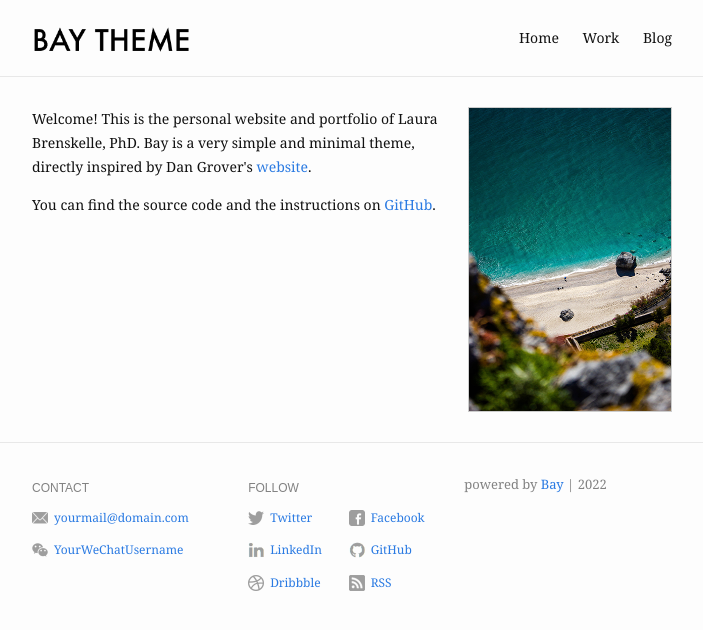
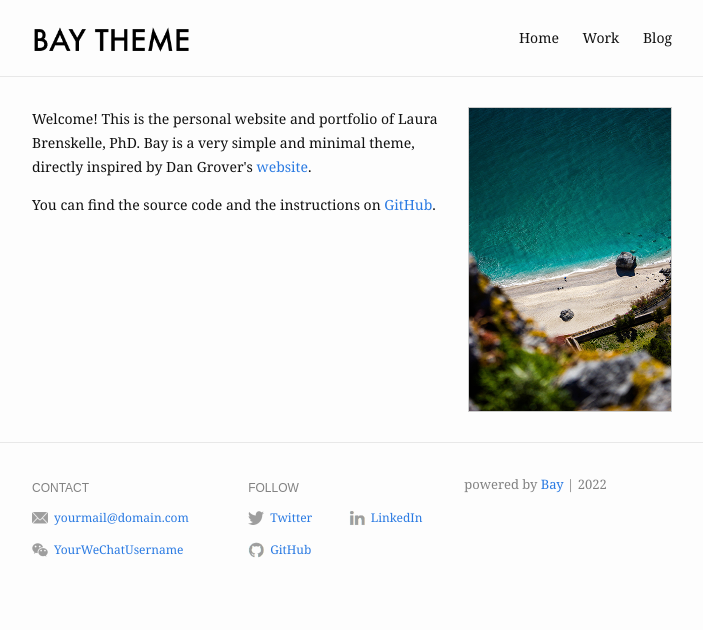
Before and after one commit to lbrensk/lbrensk.github.io, a Jekyll site: the page built from index.md, in a window 1280 px wide. Shown: the top 630 px of the page, without its empty margins (288-991 px from the left). Built offline with Jekyll 4.4.1, drawn with Linux system fonts in a browser that asks for light colours.

Commit message:
Update _config.yml

```diff
--- a/_config.yml
+++ b/_config.yml
@@ -27,18 +27,12 @@ footer:
       link: "#"
   follow:
     - name: Twitter
-      link: http://twitter.com/YourTwitterUsername
-      username: "@YourTwitterUsername"
-    - name: Facebook
-      link: http://facebook.com/YourFacebookUsername
+      link: http://twitter.com/lbrensk
+      username: "@lbrensk"
     - name: LinkedIn
-      link: http://linkedin.com/in/YourLinkedInUsername
+      link: https://www.linkedin.com/in/laura-brenskelle-phd-9b940863/
     - name: GitHub
-      link: http://github.com/YourGitHubUsername
-    - name: Dribbble
-      link: https://dribbble.com/YourDribbbleUsername
-    - name: RSS
-      link: /feed.xml
+      link: http://github.com/lbrensk
 
 # Build settings
 markdown: kramdown
```
